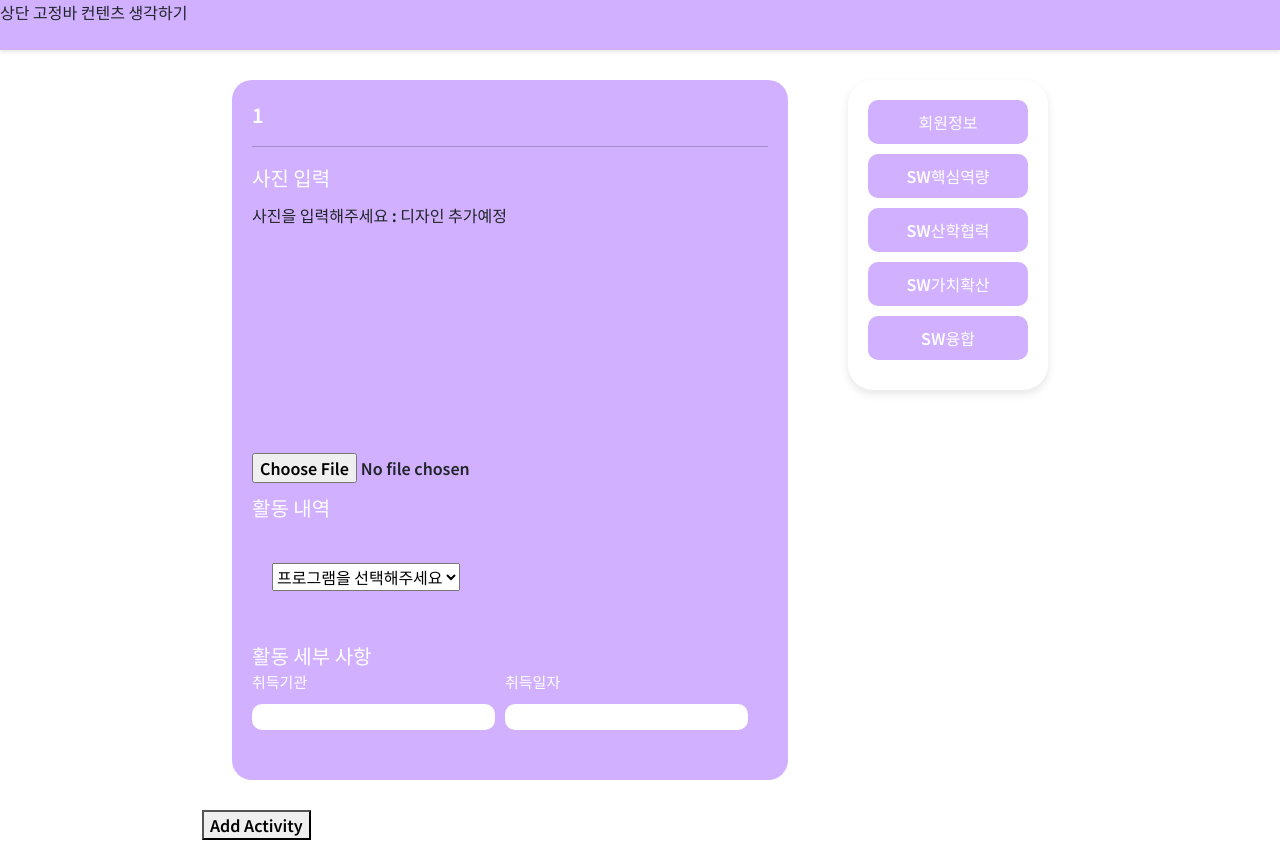
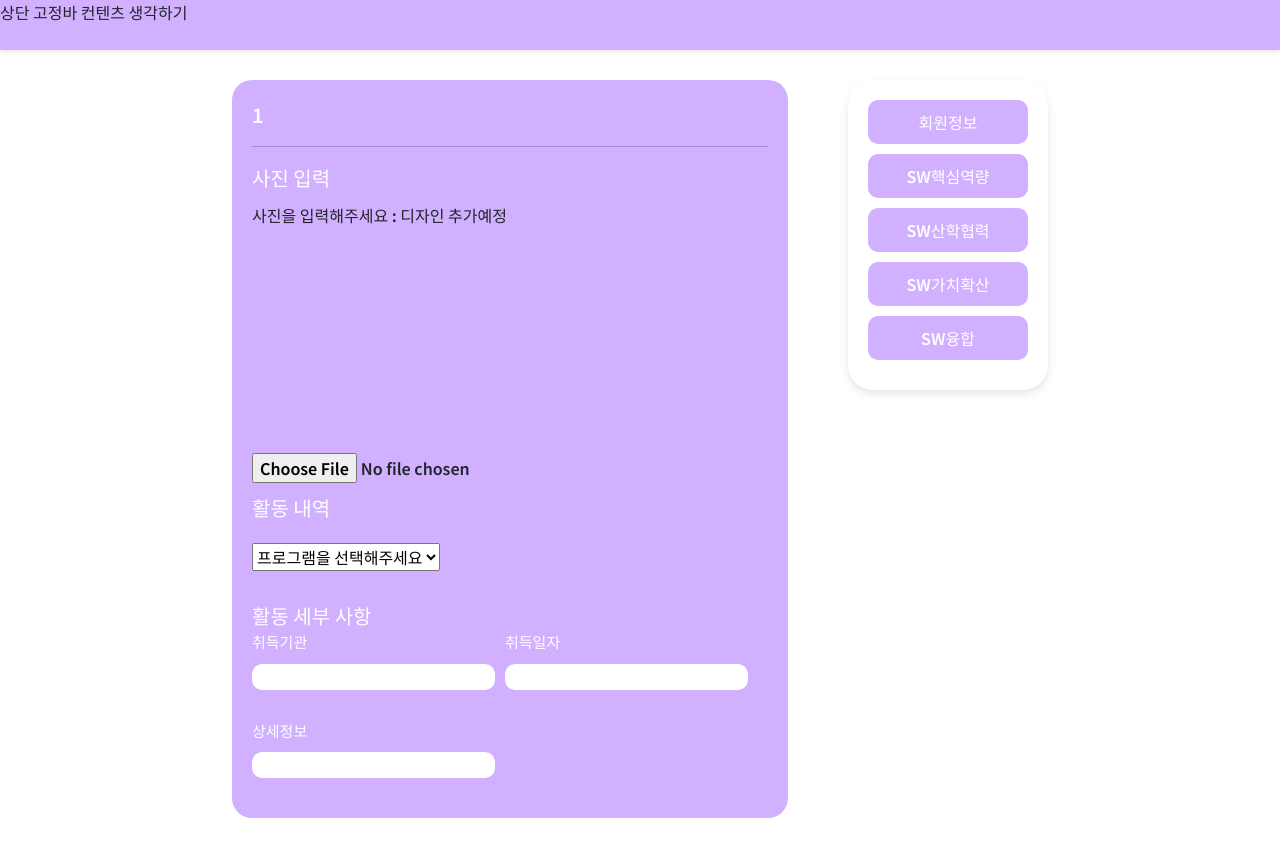
Before and after one commit to Koh-Du-Beom/Old-version-Jamie-Point, a React (Create React App) app: page /activity/1 in a window 1280 px wide. Built offline with nearby package versions, Linux system fonts and the light colour scheme.

Commit message:
data submit clear(except photo)/should make data add button

```diff
--- a/src/components/Activity/Activity.tsx
+++ b/src/components/Activity/Activity.tsx
@@ -11,15 +11,43 @@ interface ActivityProps {
 
 const Activity : React.FC<ActivityProps> = ({area}) => {
 	const [activityImg, setActivityImg] = useState<File|null>(null);
+	const [program, setProgram] = useState<string | null>("");
+	const [type, setType] = useState<string | null>("");
+	const [topic, setTopic] = useState<string | null>("");
+	const [point, setPoint] = useState<number | null>(null);
+
+	const [agency, setAgency] = useState<string>("");
+	const [date, setDate] = useState<string>("");
+	const [detail, setDetail] = useState<string>("");
+
 
 	const handleActivityImg = (file : File | null) => {
 		setActivityImg(file);
 	}
 
+	const handleAgency = (event : React.ChangeEvent<HTMLInputElement>) => {
+		setAgency(event.target.value);
+	}
+
+	const handleDate = (event : React.ChangeEvent<HTMLInputElement>) => {
+		setDate(event.target.value);
+	}
+
+	const handleDetail = (event : React.ChangeEvent<HTMLInputElement>) => {
+		setDetail(event.target.value);
+	}
+
 	const formData = [
 		{
+			pageType : area,
 			activityImg : activityImg,
-
+			program: program,
+			type : type,
+			topic : topic,
+			point : point,
+			agency : agency,
+			date : date,
+			detail : detail,
 		}
 
 	]
@@ -27,9 +55,29 @@ const Activity : React.FC<ActivityProps> = ({area}) => {
 	useAutoSave(formData);
 
 	useEffect(()=> {
-		console.log(area);
+		setActivityImg(null);
+		setProgram(null);
+		setType(null);
+		setTopic(null);
+		setPoint(null);
+		setAgency("");
+		setDate("");
+		setDetail("");
+	}, [area])
 
-	})
+	const handleDropDownChange = (selectedData : {
+		selectedProgram: string | null;
+		selectedType : string | null;
+		selectedTopic : string | null;
+		selectedPoint : number | null;
+	}) => {
+		const {selectedProgram, selectedType, selectedTopic, selectedPoint} = selectedData;
+		setProgram(selectedProgram);
+		setType(selectedType);
+		setTopic(selectedTopic);
+		setPoint(selectedPoint);
+
+	}
 
 	return (
 		<div className={classes.container}>
@@ -44,7 +92,10 @@ const Activity : React.FC<ActivityProps> = ({area}) => {
 
 			<div className={classes.wrapper}>
 				<div className={classes.big_title}>활동 내역</div>
-				<ActivityDropDown selectedArea={area}/>
+				<ActivityDropDown
+					selectedArea={area}
+					onDropDownChange={handleDropDownChange}/>
+				{point ? <div className={classes.small_title}>{`환산점수 : ${point}`}</div> : null}
 			</div>
 
 			<div className={classes.big_title}>활동 세부 사항 </div>
@@ -55,7 +106,8 @@ const Activity : React.FC<ActivityProps> = ({area}) => {
 						<input
 							className={classes.input}
 							type='text'
-
+							onChange={handleAgency}
+							value={agency}
 						/>
 					</div>
 				</div>
@@ -66,9 +118,21 @@ const Activity : React.FC<ActivityProps> = ({area}) => {
 						<input
 							className={classes.input}
 							type='text'
+							onChange={handleDate}
+							value={date}
 						/>
 					</div>
 				</div>
+			</div>
+
+			<div className={classes.wrapper}>
+				<div className={classes.small_title}>상세정보</div>
+				<input
+					className={classes.input}
+					type='text'
+					onChange={handleDetail}
+					value={detail}
+				/>
 			</div>
 		</div>
 	)
--- a/src/components/Activity/ActivityDropDown.tsx
+++ b/src/components/Activity/ActivityDropDown.tsx
@@ -5,6 +5,12 @@ import styled from 'styled-components';
 
 interface ActivityDropDownProps {
 	selectedArea?: string;
+	onDropDownChange : (selectedData : {
+		selectedProgram: string | null;
+		selectedType : string | null;
+		selectedTopic : string | null;
+		selectedPoint : number | null;
+	}) => void;
 }
 
 interface Point {
@@ -15,7 +21,6 @@ interface Point {
 const Container = styled.div`
   display: flex;
   flex-direction: column;
-  padding : 20px;
 `
 
 const Wrapper = styled.div`
@@ -26,7 +31,7 @@ const Selection = styled.div`
   margin: 20px 0;
 `
 
-const ActivityDropDown: React.FC<ActivityDropDownProps> = ({selectedArea}) => {
+const ActivityDropDown: React.FC<ActivityDropDownProps> = ({selectedArea, onDropDownChange}) => {
   const [selectedProgram, setSelectedProgram] = useState<string | null>(null);
   const [selectedType, setSelectedType] = useState<string | null>(null);
   const [selectedTopic, setSelectedTopic] = useState<string | null>(null);
@@ -42,17 +47,27 @@ const ActivityDropDown: React.FC<ActivityDropDownProps> = ({selectedArea}) => {
   const handleTypeChange = (event: React.ChangeEvent<HTMLSelectElement>) => {
 		const selectedTypeValue = event.target.value;
 		setSelectedType(selectedTypeValue);
-    setSelectedTopic(null);
-    setSelectedPoint(null);
+		setSelectedTopic('');
+		setSelectedPoint(0); // 기본값 설정
 
 		const foundType = ActivityDropDownData.find(area => area.area === selectedArea)
 			?.programs.find(program => program.program === selectedProgram)
 			?.types.find(type => type.type === selectedTypeValue);
+
 		if (foundType && foundType.points && foundType.points.length > 0) {
-      setSelectedTopic(foundType.points[0].topic);
 			setSelectedPoint(foundType.points[0].point);
 		}
+
+		setTimeout(() => {
+			onDropDownChange({
+				selectedProgram,
+				selectedType: selectedTypeValue, // 여기서 비동기프로그래밍 정확히 느낌
+				selectedTopic: '',
+				selectedPoint: foundType ? foundType.points[0].point : 0
+			});
+		}, 0);
 	};
+
 
   const handleTopicChange = (event: React.ChangeEvent<HTMLSelectElement>) => {
     const selectedTopicValue = event.target.value;
@@ -65,12 +80,26 @@ const ActivityDropDown: React.FC<ActivityDropDownProps> = ({selectedArea}) => {
     if (foundPoint) {
       setSelectedPoint(foundPoint.point);
     }
+
+		setTimeout(()=>{
+			onDropDownChange({
+				selectedProgram,
+				selectedType,
+				selectedTopic : selectedTopic,
+				selectedPoint: foundPoint ? foundPoint.point : null,
+			});
+		}, 0);
   };
+
+	// useEffect(()=>{
+	// 	console.log(selectedProgram, selectedType,`토픽 : ${selectedTopic} ${typeof selectedTopic}`, selectedPoint);
+	// }, [selectedProgram, selectedType, selectedTopic, selectedPoint])
 
 	useEffect(()=>{
 		setSelectedProgram(null);
 		setSelectedType(null);
 		setSelectedTopic(null);
+		setSelectedPoint(null);
 	}, [selectedArea]) // 페이지 옮기고 option 초기화하기
 
   return (
@@ -100,7 +129,7 @@ const ActivityDropDown: React.FC<ActivityDropDownProps> = ({selectedArea}) => {
           )}
         </Selection>
 
-        <Selection>
+        {/* <Selection>
           {selectedType && selectedTopic !== '' && (
             <select value={selectedTopic ?? ''} onChange={handleTopicChange}>
               <option value="">주제를 선택해주세요</option>
@@ -112,9 +141,21 @@ const ActivityDropDown: React.FC<ActivityDropDownProps> = ({selectedArea}) => {
               ))}
             </select>
           )}
+        </Selection> */}
+
+				<Selection>
+					{selectedType && (
+						<select value={selectedTopic ?? ''} onChange={handleTopicChange}>
+							<option value="">주제를 선택해주세요</option>
+							{ActivityDropDownData.find(area => area.area === selectedArea)
+								?.programs.find(program => program.program === selectedProgram)
+								?.types.find(type => type.type === selectedType)
+								?.points.map((point, index) => (
+									<option key={index} value={point.topic}>{point.topic}</option>
+							))}
+						</select>
+					)}
 				</Selection>
-        {selectedPoint !== null && <p>선택한 점수: {selectedPoint}</p>}
-
       </Wrapper>
     </Container>
   );
--- a/src/components/UserInfo/UserInfo.tsx
+++ b/src/components/UserInfo/UserInfo.tsx
@@ -43,7 +43,7 @@ const UserInfo : React.FC = () => {
 
 	const formData = [
 		{
-			pageType : "userInfo", // 어떤 페이지에서 온 정보인지 밝히기?
+			pageType : "회원정보", // 어떤 페이지에서 온 정보인지 밝히기?
 			name : name,
 			grade : grade,
 			studentNumber : studentNumber,
--- a/src/pages/ActivityPage.tsx
+++ b/src/pages/ActivityPage.tsx
@@ -1,3 +1,4 @@
+/*eslint-disable*/
 import MainLayout from "../layouts/MainLayout";
 import Activity from "../components/Activity/Activity";
 import { useParams } from "react-router-dom";
@@ -7,20 +8,13 @@ import { useState } from "react";
 
 const ActivityPage:React.FC = () => {
 	const {area} = useParams<{area?: string}>();
-	const [activities, setActivities] = useState<JSX.Element[]>([
-		<Activity key={0} area = {area}/>
-	]);
-
-	const addNewActivity = () => {
-		setActivities([...activities, <Activity key={activities.length} area={area} />]);
-	};
 
 	return (
 		<MainLayout>
-			{activities}
-			<AddActivityButton onClick={addNewActivity}/>
+			<Activity area={area}/>
 		</MainLayout>
 	)
+	//페이지 추가하는 버튼 기능구현하기 + 사진 제대로 전송되는지 확인
 }
 
 export default ActivityPage;
```
Lines whose indentation alone changed are shown as unchanged.
